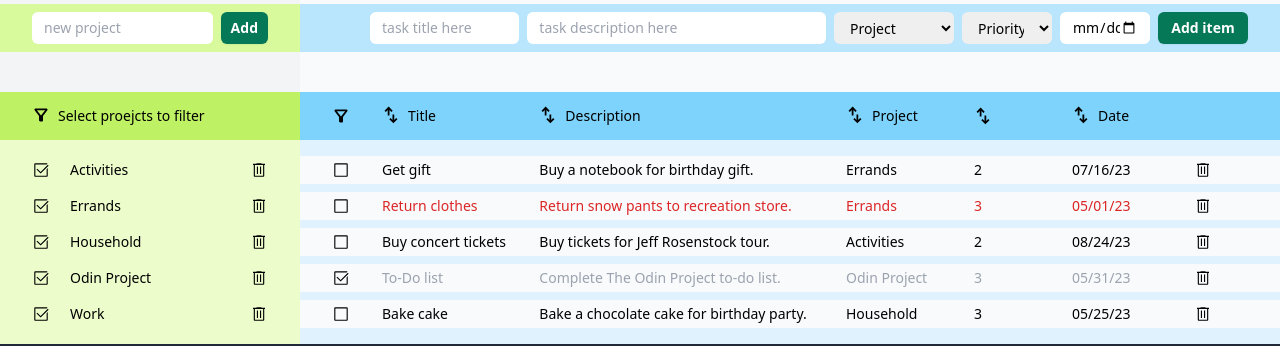
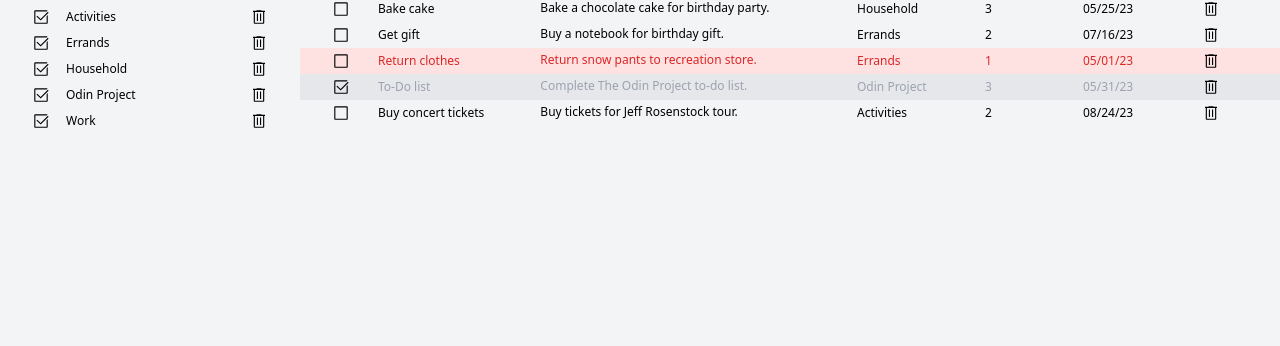
Before and after one commit to edensalt/todo-list, a website built with webpack: page dist/index.html in a window 1280 px wide. Shown: the part 240-586 px from the top of the page. Built offline with nearby package versions, Linux system fonts and the light colour scheme.

Commit message:
Update styles

```diff
--- a/src/components/form.js
+++ b/src/components/form.js
@@ -10,7 +10,7 @@ const ItemForm = function () {
 
   const form = document.createElement('form');
   form.setAttribute('id', 'item-form');
-  form.classList.add('grid', 'lg:grid-cols-list', 'grid-cols-smallList', 'grid-wrap', 'gap-2');
+  form.classList.add('grid', 'lg:grid-cols-list', 'grid-cols-smallList', 'grid-wrap', 'gap-1');
 
   container.appendChild(form);
 
@@ -59,7 +59,7 @@ const AddItemForm = function () {
   const parent = document.querySelector('#items');
   const container = document.createElement('div');
   container.setAttribute('id', 'form-container');
-  container.classList.add('mb-10', 'px-8', 'py-2', 'bg-sky-200', 'hover:bg-sky-300');
+  container.classList.add('mb-2', 'px-8', 'py-2', 'hover:bg-lime-300/20');
   parent.appendChild(container);
 
   ItemForm();
--- a/src/components/form_components.js
+++ b/src/components/form_components.js
@@ -3,7 +3,7 @@ import { masterProjectList } from '../modules/create_project';
 const createFormField = function (container, type, id, name, placeholder) {
   const field = document.createElement('input');
   field.type = type;
-  field.classList.add('item');
+  field.classList.add('form-item');
   field.id = id;
   field.name = name;
   field.placeholder = placeholder;
@@ -16,13 +16,12 @@ const createPriorityList = function (
   list,
   name,
   id,
-  type,
 ) {
   const field = document.createElement('select');
   field.setAttribute('list', list);
   field.name = name;
   field.id = id;
-  field.classList.add('item', 'gap-0');
+  field.classList.add('form-item', 'gap-0');
   const placeholder = document.createElement('option');
   placeholder.value = '';
   placeholder.textContent = 'Priority';
@@ -54,7 +53,7 @@ const createProjectList = function (
   field.setAttribute('list', list);
   field.name = name;
   field.id = id;
-  field.classList.add('item', 'gap-0');
+  field.classList.add('form-item', 'gap-0');
   const placeholder = document.createElement('option');
   placeholder.value = '';
   placeholder.textContent = 'Project';
--- a/src/components/list.js
+++ b/src/components/list.js
@@ -50,7 +50,6 @@ const RenderToDoList = function () {
   parent.innerHTML = '';
   const container = document.createElement('div');
   container.setAttribute('id', 'items-list');
-  container.classList.add('py-2', 'bg-sky-100');
   list.forEach((item) => {
     const card = document.createElement('div');
     card.setAttribute('id', 'list-item');
@@ -61,10 +60,9 @@ const RenderToDoList = function () {
       'lg:grid-cols-list',
       'grid-cols-listSmall',
       'gap-2',
+      'py-1',
       'items-center',
-      'my-2',
-      'text-sm',
-      'bg-slate-50',
+      'text-xs',
       'px-8',
     );
     addCompleteBtn(item, card);
--- a/src/components/list_components.js
+++ b/src/components/list_components.js
@@ -45,7 +45,7 @@ function addTitle(item, card) {
   const para = document.createElement('p');
   para.innerHTML = item.title;
   para.setAttribute('param', 'title');
-  para.classList.add('item', 'rounded-none', 'hover:bg-gray-50/50');
+  para.classList.add('item', 'rounded-none', 'hover:bg-white');
   para.addEventListener('click', (e) => {
     e.preventDefault();
     const targetParam = e.target.getAttribute('param');
@@ -60,7 +60,7 @@ function addDescription(item, card) {
   const para = document.createElement('p');
   para.innerHTML = item.description;
   para.setAttribute('param', 'description');
-  para.classList.add('item', 'rounded-none', 'h-full', 'hover:bg-gray-50/50');
+  para.classList.add('item', 'rounded-none', 'h-full', 'hover:bg-white');
   para.addEventListener('click', (e) => {
     e.preventDefault();
     const targetParam = e.target.getAttribute('param');
@@ -75,7 +75,7 @@ function addProject(item, card) {
   const para = document.createElement('p');
   para.innerHTML = item.project;
   para.setAttribute('param', 'project');
-  para.classList.add('item', 'rounded-none', 'hover:bg-gray-50/50');
+  para.classList.add('item', 'rounded-none', 'hover:bg-white');
   para.addEventListener('click', (e) => {
     const targetParam = e.target.getAttribute('param');
     if (targetParam === 'project') {
@@ -89,7 +89,7 @@ function addPriority(item, card) {
   const para = document.createElement('p');
   para.innerHTML = item.priority;
   para.setAttribute('param', 'priority');
-  para.classList.add('item', 'rounded-none', 'hover:bg-gray-50/50');
+  para.classList.add('item', 'rounded-none', 'hover:bg-white');
   para.addEventListener('click', (e) => {
     const targetParam = e.target.getAttribute('param');
     if (targetParam === 'priority') {
@@ -109,7 +109,7 @@ function addDueDate(item, card) {
       para.innerHTML = `${format(item.dueDate, 'MM/dd/yy')}`);
   }
   para.setAttribute('param', 'dueDate');
-  para.classList.add('item', 'rounded-none', 'hover:bg-gray-50/50');
+  para.classList.add('item', 'rounded-none', 'hover:bg-white');
   para.addEventListener('click', (e) => {
     const targetParam = e.target.getAttribute('param');
     if (targetParam === 'dueDate') {
--- a/src/components/list_filters.js
+++ b/src/components/list_filters.js
@@ -7,7 +7,7 @@ const RenderListFilters = function () {
 
   const container = document.createElement('div');
   container.setAttribute('id', 'list-filters');
-  container.classList.add('py-2', 'bg-sky-300', 'grid', 'lg:grid-cols-list', 'grid-cols-listSmall', 'gap-2', 'items-center', 'text-sm', 'px-8', 'h-12');
+  container.classList.add('py-1', 'grid', 'lg:grid-cols-list', 'grid-cols-listSmall', 'gap-2', 'items-center', 'text-sm', 'px-8', 'h-8');
   container.appendChild(addCompleteFilter('status'));
   container.appendChild(addAlphaFilter('Title', 'title'));
   container.appendChild(addAlphaFilter('Description', 'description'));
--- a/src/components/list_fiters_components.js
+++ b/src/components/list_fiters_components.js
@@ -10,7 +10,7 @@ function addAlphaFilter(name, filter) {
   div.classList.add('item');
   const btn = document.createElement('button');
   btn.setAttribute('id', `${filter}-filter`);
-  btn.classList.add('flex', 'align-center', 'gap-2', 'fill-black', 'hover:fill-sky-100', 'hover:text-sky-100');
+  btn.classList.add('filter-btn');
   btn.innerHTML = `<svg xmlns="http://www.w3.org/2000/svg" height="18" viewBox="0 96 960 960" width="18"><path d="M305 601V309L202 412l-66-66 217-217 217 217-66 66-105-104v293h-94Zm302 420L390 803l66-65 103 102V548h94v293l105-103 66 66-217 217Z"/></svg>${name}`;
 
   btn.addEventListener('click', (e) => {
@@ -34,7 +34,7 @@ function addNumFilter(filter, name) {
   div.classList.add('item');
   const btn = document.createElement('button');
   btn.setAttribute('id', `${filter}-filter`);
-  btn.classList.add('flex', 'align-center', 'gap-2', 'fill-black', 'hover:fill-sky-100', 'hover:text-sky-100');
+  btn.classList.add('filter-btn');
   btn.innerHTML = `<svg xmlns="http://www.w3.org/2000/svg" height="18" viewBox="0 96 960 960" width="18"><path d="M305 601V309L202 412l-66-66 217-217 217 217-66 66-105-104v293h-94Zm302 420L390 803l66-65 103 102V548h94v293l105-103 66 66-217 217Z"/></svg>${name}`;
 
   btn.addEventListener('click', (e) => {
@@ -58,7 +58,7 @@ function addDateFilter(filter, name) {
   div.classList.add('item');
   const btn = document.createElement('button');
   btn.setAttribute('id', `${filter}-filter`);
-  btn.classList.add('flex', 'align-center', 'gap-2', 'fill-black', 'hover:fill-sky-100', 'hover:text-sky-100');
+  btn.classList.add('filter-btn');
   btn.innerHTML = `<svg xmlns="http://www.w3.org/2000/svg" height="18" viewBox="0 96 960 960" width="18"><path d="M305 601V309L202 412l-66-66 217-217 217 217-66 66-105-104v293h-94Zm302 420L390 803l66-65 103 102V548h94v293l105-103 66 66-217 217Z"/></svg>${name}`;
 
   btn.addEventListener('click', (e) => {
@@ -81,7 +81,7 @@ function addCompleteFilter(filter) {
   const div = document.createElement('div');
   const btn = document.createElement('button');
   btn.setAttribute('id', `${filter}-filter`);
-  btn.classList.add('flex', 'align-center', 'gap-2', 'fill-black', 'hover:fill-sky-100', 'hover:text-sky-100');
+  btn.classList.add('filter-btn');
   btn.setAttribute('status', 'unfiltered');
   btn.innerHTML = '<svg xmlns="http://www.w3.org/2000/svg" height="18" viewBox="0 96 960 960" width="18"><path d="M440 921q-27 0-46-19t-19-46V625L142 326q-24-30-7.5-63t53.5-33h584q37 0 53.5 33t-6.5 63L586 625v239q0 25-16.5 41T528 921h-88Zm40-316 221-280H260l220 280Zm0 0Z"/></svg>';
 
--- a/src/components/project_form.js
+++ b/src/components/project_form.js
@@ -7,17 +7,17 @@ const ProjectForm = function () {
 
   const form = document.createElement('form');
   form.setAttribute('id', 'project-form');
-  form.classList.add('flex', 'gap-2', 'bg-lime-200', 'py-2', 'px-8', 'hover:bg-lime-300');
+  form.classList.add('flex', 'gap-1', 'py-2', 'px-6', 'mb-2', 'hover:bg-lime-300/20');
 
   container.appendChild(form);
 
   createFormField(form, 'text', 'project-cat', 'project-cat', 'new project');
   const projectInput = document.querySelector('#project-cat');
-  projectInput.classList.add('w-[100px]', 'flex-1', 'rounded-md');
+  projectInput.classList.add('form-item', 'w-[120px]', 'flex-1');
 
   createSubmitBtn(form, 'submit', 'proj-submit-button', 'Add');
   const projectSubmit = document.querySelector('#proj-submit-button');
-  projectSubmit.classList.add('flex-0');
+  projectSubmit.classList.add('flex-0', 'btn-complete');
 
   return form;
 };
@@ -40,7 +40,7 @@ const AddProjectForm = function () {
   const parent = document.querySelector('#projects');
   const container = document.createElement('div');
   container.setAttribute('id', 'proj-form-container');
-  container.classList.add('mb-10');
+  container.classList.add('form-item');
   parent.appendChild(container);
 
   ProjectForm();
--- a/src/components/project_header.js
+++ b/src/components/project_header.js
@@ -2,7 +2,7 @@ const RenderProjectHeader = function () {
   const parent = document.querySelector('#projects');
 
   const container = document.createElement('div');
-  container.classList.add('flex', 'py-2', 'bg-lime-300', 'gap-2', 'items-center', 'text-sm', 'px-8', 'h-12');
+  container.classList.add('flex', 'py-1', 'gap-2', 'items-center', 'text-sm', 'px-8', 'h-8');
   const div = document.createElement('div');
   const symbol = document.createElement('div');
   symbol.classList.add('flex', 'align-center', 'gap-2', 'fill-black');
--- a/src/components/project_list.js
+++ b/src/components/project_list.js
@@ -6,11 +6,11 @@ const RenderProjectList = function () {
   parent.innerHTML = '';
   const container = document.createElement('div');
   container.setAttribute('id', 'projects-list');
-  container.classList.add('py-2', 'bg-lime-100');
+  container.classList.add('py-2');
   masterProjectList.forEach((project) => {
     const card = document.createElement('div');
     card.setAttribute('id', 'project-item');
-    card.classList.add('flex', 'gap-2', 'items-center', 'my-2', 'text-sm', 'px-8');
+    card.classList.add('flex', 'gap-2', 'items-center', 'py-1', 'text-xs', 'px-8');
     addFilterBtn(project, card);
     addProject(project, card);
     addDeleteBtn(project, card);
--- a/src/index.js
+++ b/src/index.js
@@ -6,7 +6,7 @@ import Footer from './page_sections/footer';
 function setContentParent() {
   const div = document.createElement('div');
   div.setAttribute('id', 'parent');
-  div.classList.add('w-screen', 'min-h-screen');
+  div.classList.add('min-h-screen', 'bg-gray-100');
   return div;
 }
 
--- a/src/modules/create_list_item.js
+++ b/src/modules/create_list_item.js
@@ -27,10 +27,10 @@ const date3 = new Date('2023-08-24');
 const date4 = new Date('2023-05-31');
 const date5 = new Date('2023-05-25');
 
+createItem('Bake cake', 'Bake a chocolate cake for birthday party.', 'Household', 3, date5, 'incomplete');
 createItem('Get gift', 'Buy a notebook for birthday gift.', 'Errands', 2, date1, 'incomplete');
-createItem('Return clothes', 'Return snow pants to recreation store.', 'Errands', 3, date2, 'incomplete');
+createItem('Return clothes', 'Return snow pants to recreation store.', 'Errands', 1, date2, 'incomplete');
+createItem('To-Do list', 'Complete The Odin Project to-do list.', 'Odin Project', 3, date4, 'complete');
 createItem('Buy concert tickets', 'Buy tickets for Jeff Rosenstock tour.', 'Activities', 2, date3, 'incomplete');
-createItem('To-Do list', 'Complete The Odin Project to-do list.', 'Odin Project', 3, date4, 'complete');
-createItem('Bake cake', 'Bake a chocolate cake for birthday party.', 'Household', 3, date5, 'incomplete');
 
 export { createItem, masterList };
--- a/src/page_sections/footer.js
+++ b/src/page_sections/footer.js
@@ -5,7 +5,7 @@ const Footer = function () {
 
   const footer = document.createElement('div');
   footer.setAttribute('id', 'footer');
-  footer.classList.add('bg-gray-800', 'text-white', 'flex', 'w-full', 'justify-center', 'items-center', 'bottom-0', 'py-2');
+  footer.classList.add('lg:fixed', 'relative', 'bg-gray-600', 'text-white', 'flex', 'w-full', 'justify-center', 'items-center', 'bottom-0', 'py-2', 'text-xs');
 
   const githubLogoLink = document.createElement('a');
   githubLogoLink.href = 'https://github.com/edensalt/todo-list';
@@ -16,7 +16,7 @@ const Footer = function () {
   github.src = gitHubLogo;
   github.setAttribute('id', 'github-logo');
   github.setAttribute('alt', 'github logo');
-  github.classList.add('h-8', 'mr-4');
+  github.classList.add('h-6', 'mr-4');
   githubLogoLink.appendChild(github);
 
   const githubLink = document.createElement('a');
--- a/src/page_sections/left_sidebar.js
+++ b/src/page_sections/left_sidebar.js
@@ -10,7 +10,7 @@ const LeftSideBar = function () {
 
   const projectHeader = document.createElement('h2');
   projectHeader.setAttribute('id', 'project-header');
-  projectHeader.classList.add('text-3xl', 'flex', 'justify-center', 'py-5', 'font-handwriting');
+  projectHeader.classList.add('text-2xl', 'flex', 'justify-center', 'py-2', 'font-handwriting');
   projectHeader.innerHTML = 'Projects';
 
   const projectList = document.createElement('div');
--- a/src/page_sections/main_content.js
+++ b/src/page_sections/main_content.js
@@ -10,7 +10,7 @@ const MainContent = function () {
 
   const itemsHeader = document.createElement('h2');
   itemsHeader.setAttribute('id', 'items-header');
-  itemsHeader.classList.add('text-3xl', 'flex', 'justify-center', 'py-5', 'font-handwriting');
+  itemsHeader.classList.add('text-2xl', 'flex', 'justify-center', 'py-2', 'font-handwriting');
   itemsHeader.innerHTML = 'Items';
 
   const itemsContainer = document.createElement('div');
--- a/src/page_sections/navbar.js
+++ b/src/page_sections/navbar.js
@@ -3,16 +3,15 @@ const NavBar = function () {
 
   const navBar = document.createElement('div');
   navBar.setAttribute('id', 'navbar');
-  navBar.classList.add('bg-blue-50');
 
   const title = document.createElement('h1');
   title.setAttribute('id', 'header');
-  title.classList.add('text-5xl', 'flex', 'justify-center', 'pt-10', 'pb-2', 'font-handwriting', 'w-full');
+  title.classList.add('text-4xl', 'flex', 'justify-center', 'pt-5', 'font-handwriting', 'w-full');
   title.innerHTML = 'To-Do List';
 
   const subtitle = document.createElement('h2');
   subtitle.setAttribute('id', 'subheader');
-  subtitle.classList.add('text-2xl', 'flex', 'justify-center', 'pb-10', 'font-handwriting');
+  subtitle.classList.add('text-xl', 'flex', 'justify-center', 'pb-5', 'font-handwriting');
   subtitle.innerHTML = 'You can do this, with to-do list!';
 
   const pageContent = document.createElement('div');
--- a/src/pages/homepage.js
+++ b/src/pages/homepage.js
@@ -10,7 +10,7 @@ const HomePage = function () {
 
   const mainContent = document.createElement('div');
   mainContent.setAttribute('id', 'main-content');
-  mainContent.classList.add('flex-1', 'bg-gray-50', 'lg:h-full');
+  mainContent.classList.add('flex-1', 'bg-gray-100', 'lg:h-full');
 
   main.appendChild(leftSideBar);
   main.appendChild(mainContent);
--- a/src/style.css
+++ b/src/style.css
@@ -10,9 +10,15 @@
 
 @layer components {
     .btn-complete {
-        @apply inline-flex items-center justify-center gap-x-1.5 rounded-md bg-emerald-700 px-2.5 py-1.5 text-sm font-semibold text-white shadow-sm hover:bg-emerald-600 focus-visible:outline focus-visible:outline-2 focus-visible:outline-offset-2 focus-visible:outline-indigo-600
+        @apply inline-flex items-center justify-center bg-emerald-700 py-1 px-1 font-semibold text-xs text-white hover:bg-emerald-600 focus-visible:outline focus-visible:outline-2 focus-visible:outline-offset-2 focus-visible:outline-indigo-600
     }
     .item {
-        @apply py-1 px-3 text-sm rounded-md text-start
+        @apply px-2 text-xs text-start
+    }
+    .form-item {
+        @apply px-2 text-xs text-start
+    }
+    .filter-btn {
+        @apply flex items-center gap-2 fill-black hover:fill-gray-700 hover:text-gray-700
     }
 }
--- a/tailwind.config.js
+++ b/tailwind.config.js
@@ -7,7 +7,7 @@ module.exports = {
     },
     extend: {
       gridTemplateColumns: {
-        list: '30px minmax(120px, 1fr) minmax(180px, 2fr) 120px 90px 90px 90px',
+        list: '30px minmax(120px, 1fr) minmax(180px, 2fr) 120px 90px 90px 75px',
         listSmall: '1fr minmax(120px, 1fr) minmax(120px, 1fr) 1fr 1fr 1fr 1fr 1fr',
         main: '1fr 3fr',
       },
```
